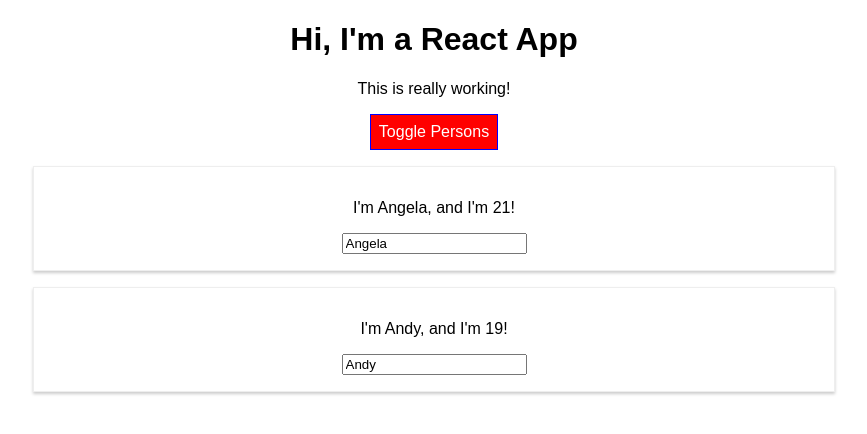
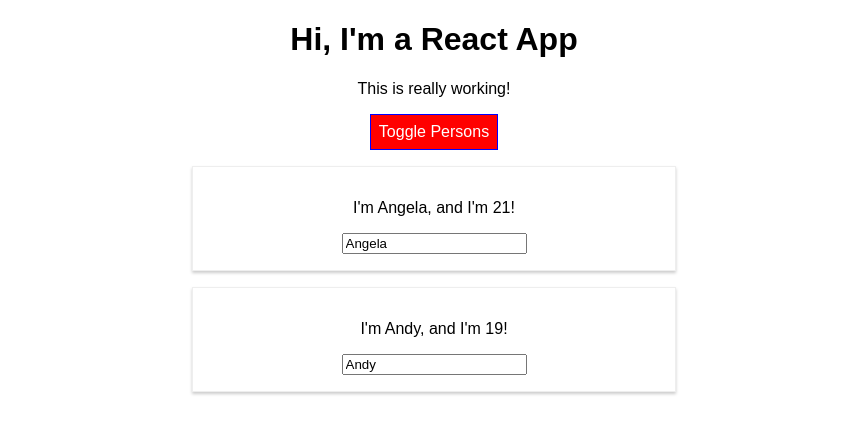
Before and after one commit to angelagyang/react-udemy, a React (Create React App) app in the folder react-complete-guide/: page / in a window 1280 px wide. Both pictures are taken after a click on the button "Toggle Persons". Shown: the top 434 px of the page, without its empty margins (206-1073 px from the left). Built offline with nearby package versions, Linux system fonts and the light colour scheme.

Commit message:
Add styled component example

```diff
--- a/react-complete-guide/package.json
+++ b/react-complete-guide/package.json
@@ -6,7 +6,8 @@
     "radium": "^0.26.1",
     "react": "^17.0.1",
     "react-dom": "^17.0.1",
-    "react-scripts": "1.1.5"
+    "react-scripts": "1.1.5",
+    "styled-components": "^5.2.1"
   },
   "scripts": {
     "start": "react-scripts start",
--- a/react-complete-guide/src/App.js
+++ b/react-complete-guide/src/App.js
@@ -1,8 +1,18 @@
 import React, { Component } from 'react';
 import './App.css';
-import Radium from 'radium';
 import Person from './Person/Person';
+import styled from 'styled-components';
 
+const StyledButton = styled.button`background-color: ${props => props.alt ? 'red' : 'green'};
+color: white;
+font: inherit;
+border: 1px solid blue;
+padding: 8px;
+cursor: pointer;
+&:hover {
+  background-color: ${props => props.alt ? 'salmon' : 'light-red'};
+  color: black;
+}`;
 
 class App extends Component {
   state = {
@@ -43,19 +53,6 @@
   }
 
   render() {
-    const style = {
-      backgroundColor: 'green',
-      color: 'white',
-      font: 'inherit',
-      border: '1px solid blue',
-      padding: '8px',
-      cursor: 'pointer',
-      ':hover': {
-        backgroundColor: 'lightgreen',
-        color: 'black'
-      }
-    };
-
     let persons = null;
     if (this.state.showPersons) {
       persons = (
@@ -73,11 +70,11 @@
       );
 
       // dynamic styling
-      style.backgroundColor = 'red';
-      style[':hover'] = {
-        backgroundColor: 'salmon',
-        color: 'black'
-      }
+      // style.backgroundColor = 'red';
+      // style[':hover'] = {
+      //   backgroundColor: 'salmon',
+      //   color: 'black'
+      // }
     }
 
     let classes = [] // class names defined in CSS file
@@ -92,16 +89,17 @@
         <div className="App">
           <h1>Hi, I'm a React App</h1>
           <p className={classes.join(' ')}>This is really working!</p>
-        <button
+          <StyledButton alt={this.state.showPersons}
             onClick={this.togglePersonsHandler}
-          style={style}>Toggle Persons</button>
+           >Toggle Persons</StyledButton>
           {persons}
 
         </div>
+
     );
 
     // return React.createElement('div', {className:'App'}, React.createElement('h1', null, "Does this work"));
   }
 }
 
-export default Radium(App);
+export default App;
--- a/react-complete-guide/src/Person/Person.css
+++ b/react-complete-guide/src/Person/Person.css
@@ -6,3 +6,9 @@
     padding: 16px;
     text-align: center;
 }
+
+/* @media (min-width: 500px) {
+    .Person {
+        width: 450px;
+    }
+} */
--- a/react-complete-guide/src/Person/Person.js
+++ b/react-complete-guide/src/Person/Person.js
@@ -1,14 +1,28 @@
 import React from 'react';
-import './Person.css'
+// import './Person.css';
+import styled from 'styled-components';
+
 const person = (props) => {
+
+    const StyledDiv = styled.div`width: 60%;
+    margin: 16px auto;
+    border: 1px solid #eee;
+    box-shadow: 0 2px 3px #ccc;
+    padding: 16px;
+    text-align: center;
+
+    @media (min-width: 500px) {
+            width: 450px;
+        }
+    `;
+
     return (
-        <div className="Person">
+        // <div style={style} className="Person">
+        <StyledDiv>
             <p onClick={props.click}>I'm {props.name}, and I'm {props.age}!</p>
             <p>{props.children}</p>
             <input type="text" onChange={props.change} value={props.name}/>
-        </div>
-
-
+        </StyledDiv>
     )
 };
 
```
Also changed, not shown: 1 other file (tests, documents, lock files or other folders). Lines whose indentation alone changed are shown as unchanged.
